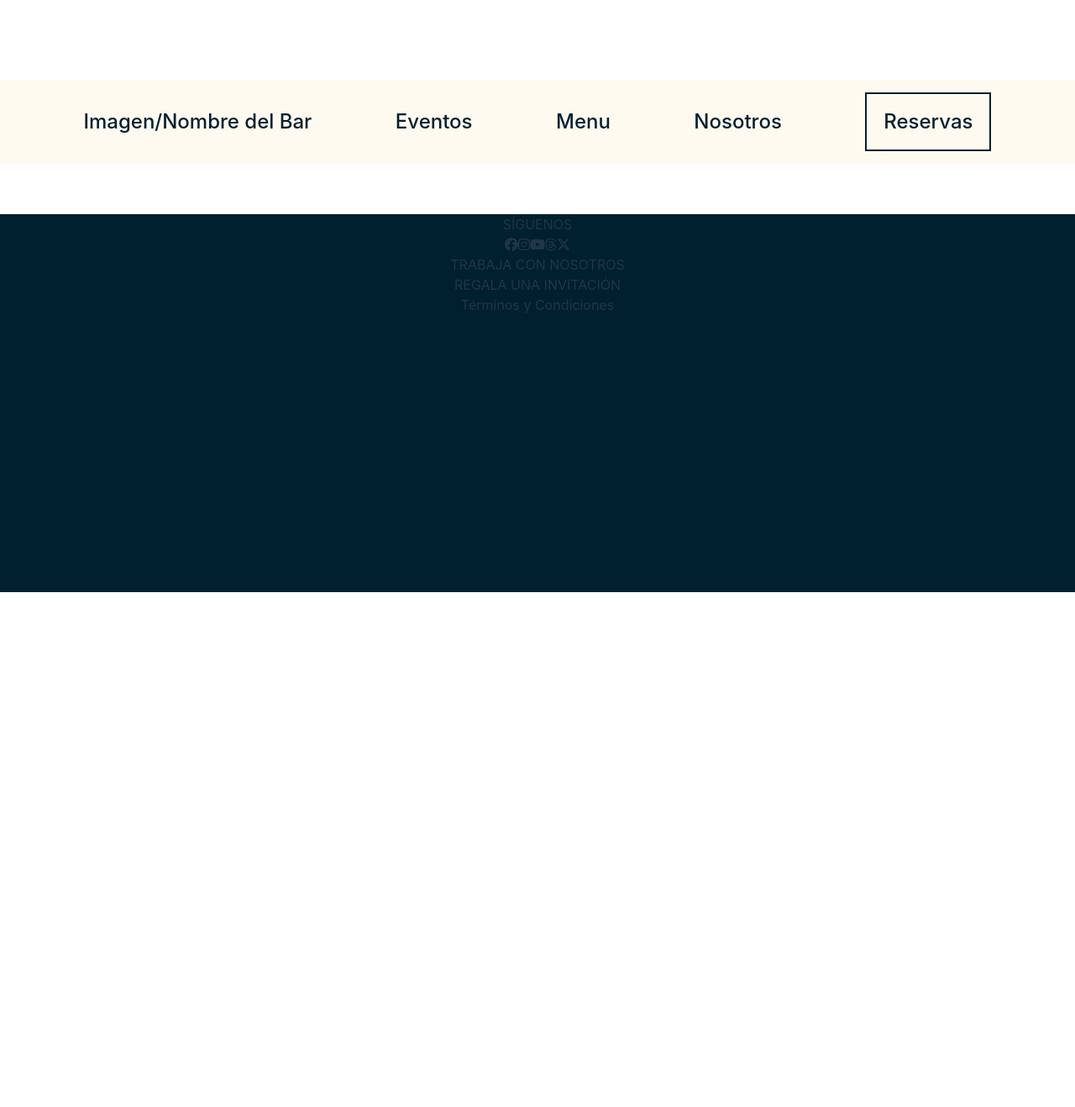
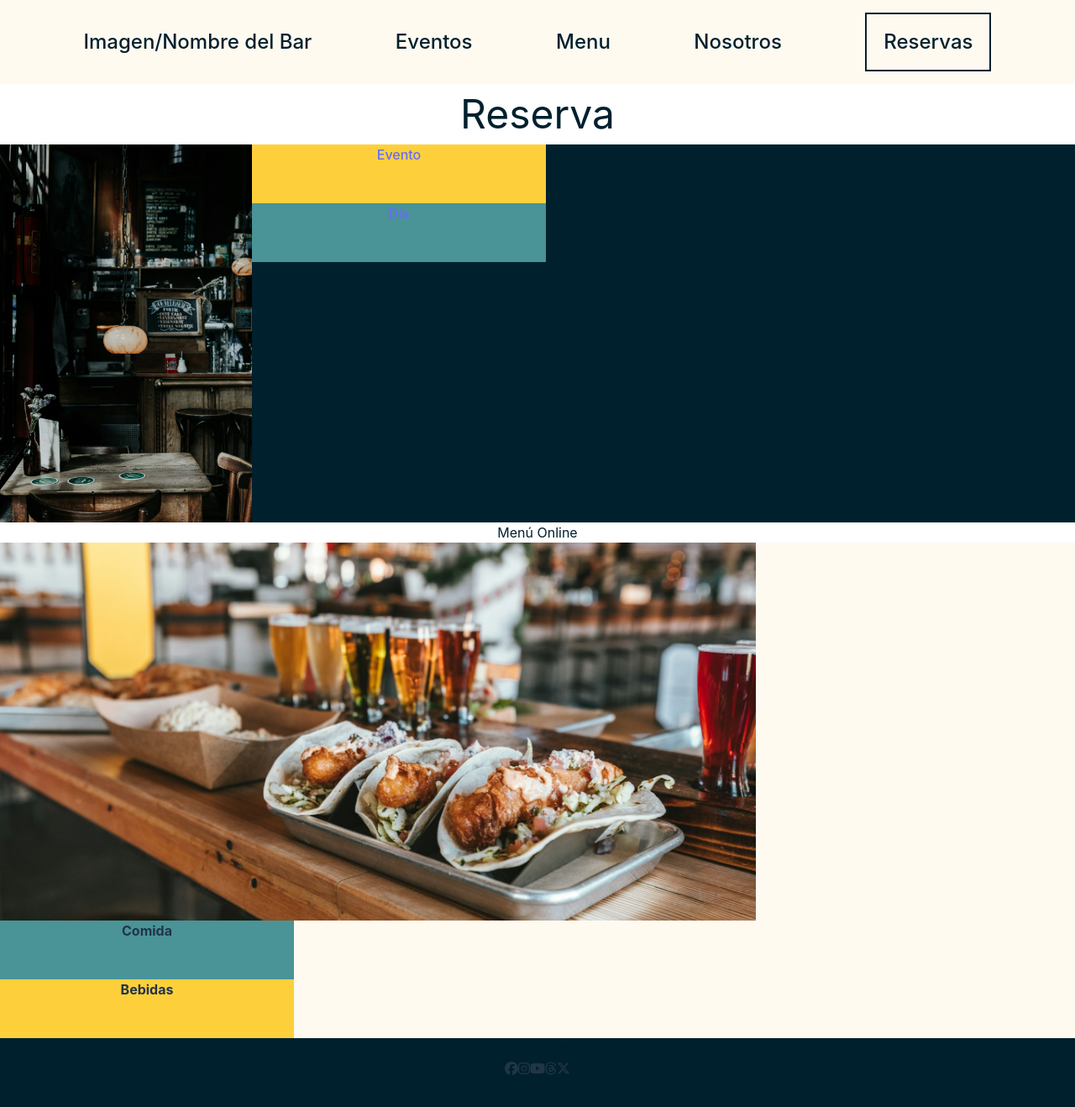
Before and after one commit to saramburo/FrontEnd-Group-9, a React (Vite) app: page /reservas in a window 1280 px wide. Shown: the top 1318 px of the page at 84% size. Before the commit the page ends 800 px from the top, so only its background shows below. Built offline with nearby package versions, Linux system fonts and the light colour scheme.

Commit message:
reservas

```diff
--- a/src/App.css
+++ b/src/App.css
@@ -188,3 +188,92 @@ p {
   grid-row-start: 3;
   grid-row-end: 4;
 }
+
+.reserva-container-section-1 {
+  display: flex;
+  flex-direction: row;
+  background-color: var(--dark-green);
+}
+
+.reserva-container-section-2 {
+  display: flex;
+  flex-direction: column;
+  background-color: var(--cream);
+}
+
+.reserva-image {
+  width: 300px;
+  height: 450px;
+  object-fit: cover;
+}
+
+.reserva-image-2 {
+  width: 900px;
+  height: 450px;
+  object-fit: cover;
+}
+
+.reserva-evento-botón-1 {
+  background-color: #fdd03b;
+  font-weight: bolder;
+  width: 350px;
+  height: 70px;
+}
+.reserva-evento-botón-2 {
+  background-color: #4a9396;
+  font-weight: bold;
+  width: 350px;
+  height: 70px;
+}
+
+p {
+  color: var(--dark-green);
+}
+.gestion-reservas {
+  display: flex;
+  flex-direction: row;
+  margin: 0 auto;
+  justify-content: space-around;
+  text-align: center;
+}
+
+.eventos-reservables {
+  border: 1px solid black;
+  padding: 20px 100px;
+}
+
+.bloque-reserva {
+  border: 1px solid black;
+  padding: 20px 100px;
+}
+
+.reservacion {
+  border: 1px solid black;
+  padding: 20px 100px;
+}
+.reservas-realizadas-container {
+  border: 1px solid black;
+  padding: 20px 100px;
+}
+ul {
+  list-style: none;
+  padding: 0;
+}
+
+.evento {
+  color: var(--dark-green);
+  font-size: 1.3rem;
+}
+.reserva-realizada {
+  color: var(--dark-green);
+  font-size: 1.3rem;
+}
+h2 {
+  color: var(--dark-green);
+  font-size: 2.5rem;
+}
+h3 {
+  color: var(--dark-green);
+  font-size: 2rem;
+  text-align: center;
+}
--- a/src/App.jsx
+++ b/src/App.jsx
@@ -6,7 +6,8 @@ import Eventos from "./pages/Eventos";
 import Menu from "./pages/Menu";
 import Reservas from "./pages/Reservas";
 import Home from "./pages/Home";
-
+import Evento from "./pages/Evento";
+import Dia from "./pages/Dia";
 import "./App.css";
 import Root from "./components/Root";
 import {
@@ -28,7 +29,11 @@ function App() {
         <Route path="about" element={<About />} />
         <Route path="menu" element={<Menu />} />
         <Route path="eventos" element={<Eventos />} />
+
         <Route path="reservas" element={<Reservas />} />
+
+        <Route path="evento" element={<Evento />} />
+        <Route path="dia" element={<Dia />} />
       </Route>
     )
   );
--- /dev/null
+++ b/src/pages/Dia.jsx
@@ -0,0 +1,12 @@
+import React from "react";
+import { NavLink } from "react-router-dom";
+function Dia() {
+  return (
+    <>
+      <p>asdfsd</p>
+      <NavLink to="/reservas">Atrás</NavLink>
+    </>
+  );
+}
+
+export default Dia;
--- /dev/null
+++ b/src/pages/Evento.jsx
@@ -0,0 +1,103 @@
+import React, { useState } from "react";
+import { NavLink } from "react-router-dom";
+
+function Evento() {
+  const [eventos, setEventos] = useState([
+    { id: "0", descripcion: "Presentación Rock 1", fecha: "1/6/2024" },
+    { id: "1", descripcion: "Presentación Jazz 1", fecha: "8/6/2024" },
+    { id: "2", descripcion: "Presentación Punk 1", fecha: "16/6/2024" },
+  ]);
+  const [reservas, setReservas] = useState([]);
+
+  const handleClick = (event) => {
+    const itemId = event.target.id;
+    console.log(itemId);
+    const existeReserva = reservas.some((reserva) => reserva.id == itemId);
+
+    console.log(existeReserva);
+    if (existeReserva === false) {
+      setReservas([
+        ...reservas,
+        {
+          id: event.target.id,
+          descripcion: event.target.value,
+          fecha: event.target.getAttribute("fecha"),
+        },
+      ]);
+    } else {
+      alert("Ya hiciste una reserva para este evento");
+    }
+  };
+
+  const cancelarReserva = (event) => {
+    const itemId = event.target.id;
+    const index = reservas.findIndex((item) => item.id === itemId);
+    console.log(index);
+    const nuevaReserva = [
+      ...reservas.slice(0, index),
+      ...reservas.slice(index + 1),
+    ];
+    setReservas(nuevaReserva);
+  };
+
+  return (
+    <>
+      <h2>Gestión de Reservas</h2>
+      <div className="gestion-reservas">
+        <div className="eventos-reservables">
+          <h3>Eventos</h3>
+          <ul>
+            {eventos.map((evento) => {
+              return (
+                <>
+                  <div className="bloque-reserva">
+                    <li key={evento.id} className="evento">
+                      {evento.descripcion}
+                    </li>
+                    <p className="evento">{evento.fecha}</p>
+                    <button
+                      id={evento.id}
+                      value={evento.descripcion}
+                      fecha={evento.fecha}
+                      className="button-reserva"
+                      onClick={handleClick}
+                    >
+                      Reserva
+                    </button>
+                  </div>
+                </>
+              );
+            })}
+          </ul>
+        </div>
+        <div className="reservacion">
+          <h3>Mis Reservas</h3>
+          <ul>
+            {reservas.map((reserva) => {
+              return (
+                <>
+                  <div className="reservas-realizadas-container">
+                    <li key={reserva.id} className="reserva-realizada">
+                      {reserva.descripcion}
+                    </li>
+                    <p className="reserva-realizada">{reserva.fecha}</p>
+                    <button
+                      hidden={reservas.length === 0 && reservas.length !== -1}
+                      id={reserva.id}
+                      onClick={cancelarReserva}
+                    >
+                      Cancelar Reserva
+                    </button>
+                  </div>
+                </>
+              );
+            })}
+          </ul>
+        </div>
+      </div>
+      <NavLink to="/reservas">Atrás</NavLink>
+    </>
+  );
+}
+
+export default Evento;
--- a/src/pages/Reservas.jsx
+++ b/src/pages/Reservas.jsx
@@ -1,12 +1,52 @@
 import React from "react";
 import Header from "../components/Header";
 import Footer from "../components/Footer";
+import { NavLink, Outlet, Navigate } from "react-router-dom";
 
 function Reservas() {
   return (
     <>
       <main>
-        <p>Reservas</p>
+        <div className="title-container">
+          <h2 className="title-text">Reserva</h2>
+        </div>
+        <div className="reserva-container">
+          <div className="reserva-container-section-1">
+            <div className="reserva-image-container">
+              <img
+                className="reserva-image"
+                src="src\assets\florencia-viadana-mI61X5I-jKQ-unsplash.jpg"
+              />
+            </div>
+            <div className="reserva-evento-section">
+              <div className="reserva-evento-botón-1">
+                <NavLink to="/evento" className="selected">
+                  Evento
+                </NavLink>
+              </div>
+              <div className="reserva-evento-botón-2">
+                <NavLink to="/dia">Día</NavLink>
+              </div>
+            </div>
+          </div>
+        </div>
+        <div className="reserva-container">
+          <div className="subtitle">
+            <h3>Menú Online</h3>
+          </div>
+          <div className="reserva-container-section-2">
+            <div className="reserva-image-container">
+              <img
+                className="reserva-image-2"
+                src="src\assets\spencer-davis-D_tWwR0p9vE-unsplash.jpg"
+              />
+            </div>
+            <div className="reserva-evento-section">
+              <div className="reserva-evento-botón-2">Comida</div>
+              <div className="reserva-evento-botón-1">Bebidas</div>
+            </div>
+          </div>
+        </div>
       </main>
     </>
   );
```
